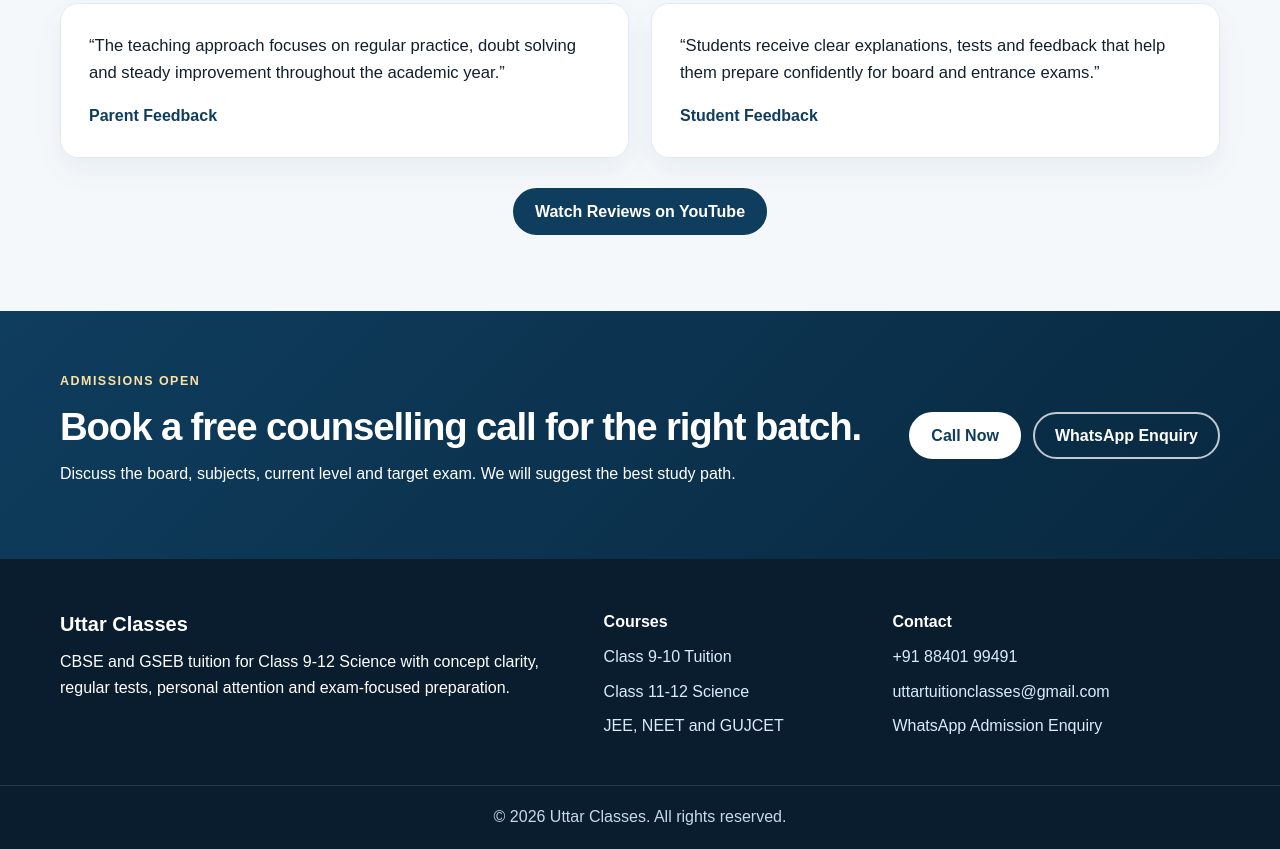
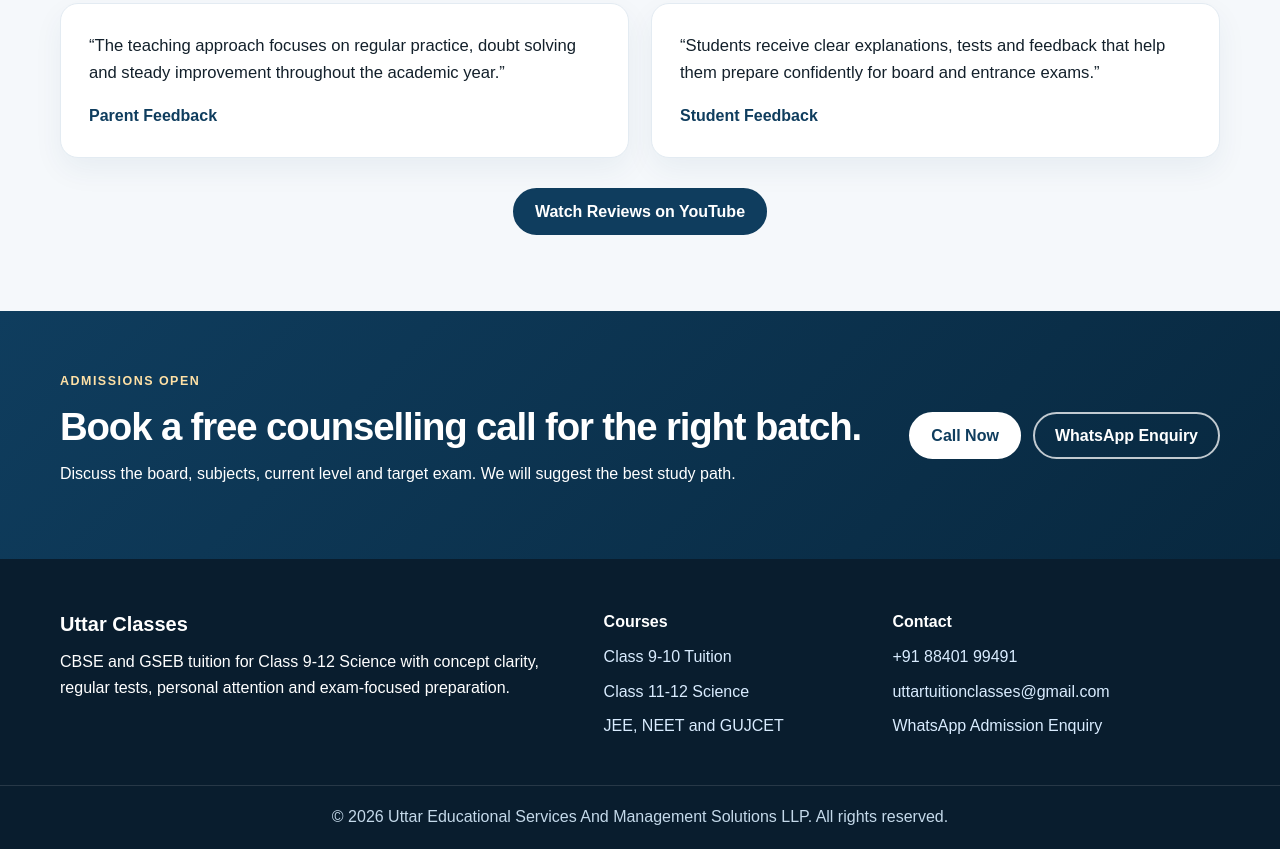
Before and after one commit to Uttar-Classes/uttarclasses-website, a plain HTML site: page results/index.html in a window 1280 px wide. Shown: the part 2462-3311 px from the top of the page. Drawn offline with Linux system fonts and the light colour scheme.

Commit message:
Update footer copyright information

```diff
--- a/results/index.html
+++ b/results/index.html
@@ -266,7 +266,7 @@
     </div>
 
     <div class="footer-bottom">
-      <p>© 2026 Uttar Classes. All rights reserved.</p>
+      <p>© 2026 Uttar Educational Services And Management Solutions LLP. All rights reserved.</p>
     </div>
   </footer>
 
```
